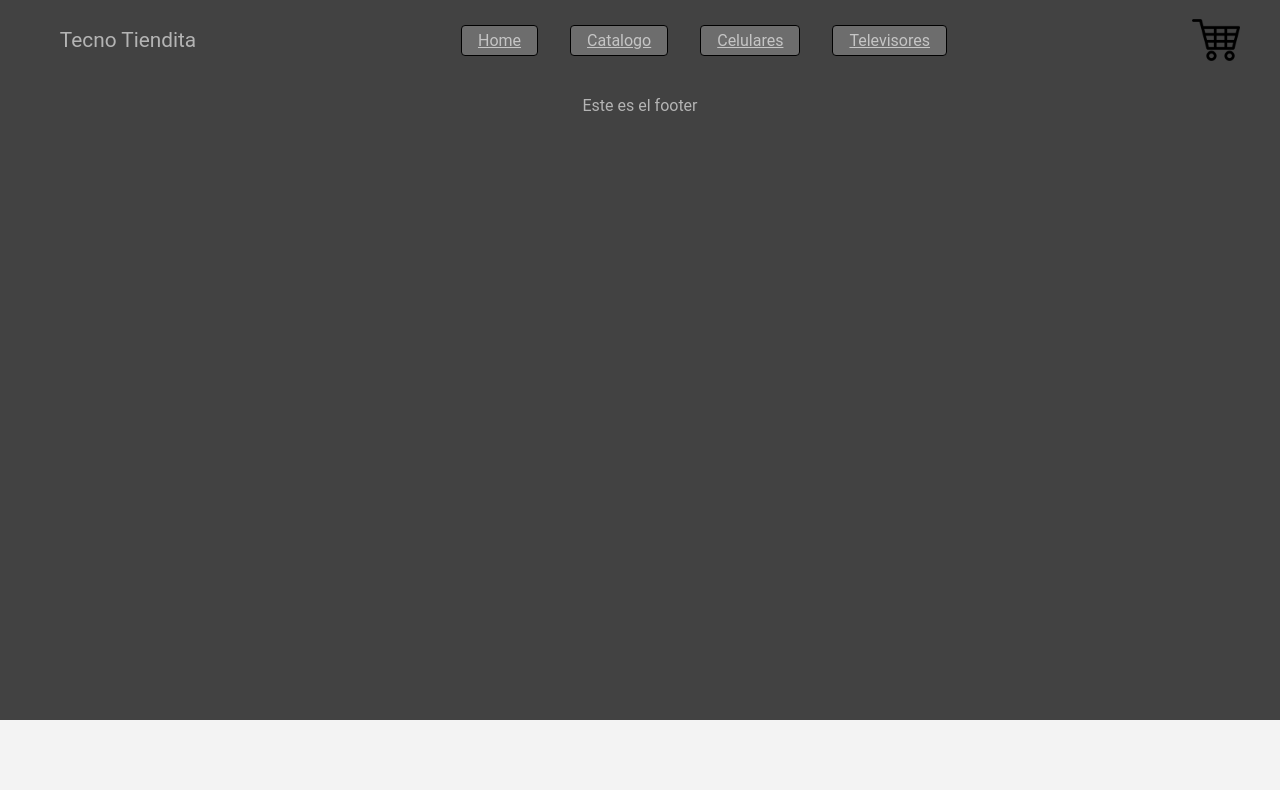
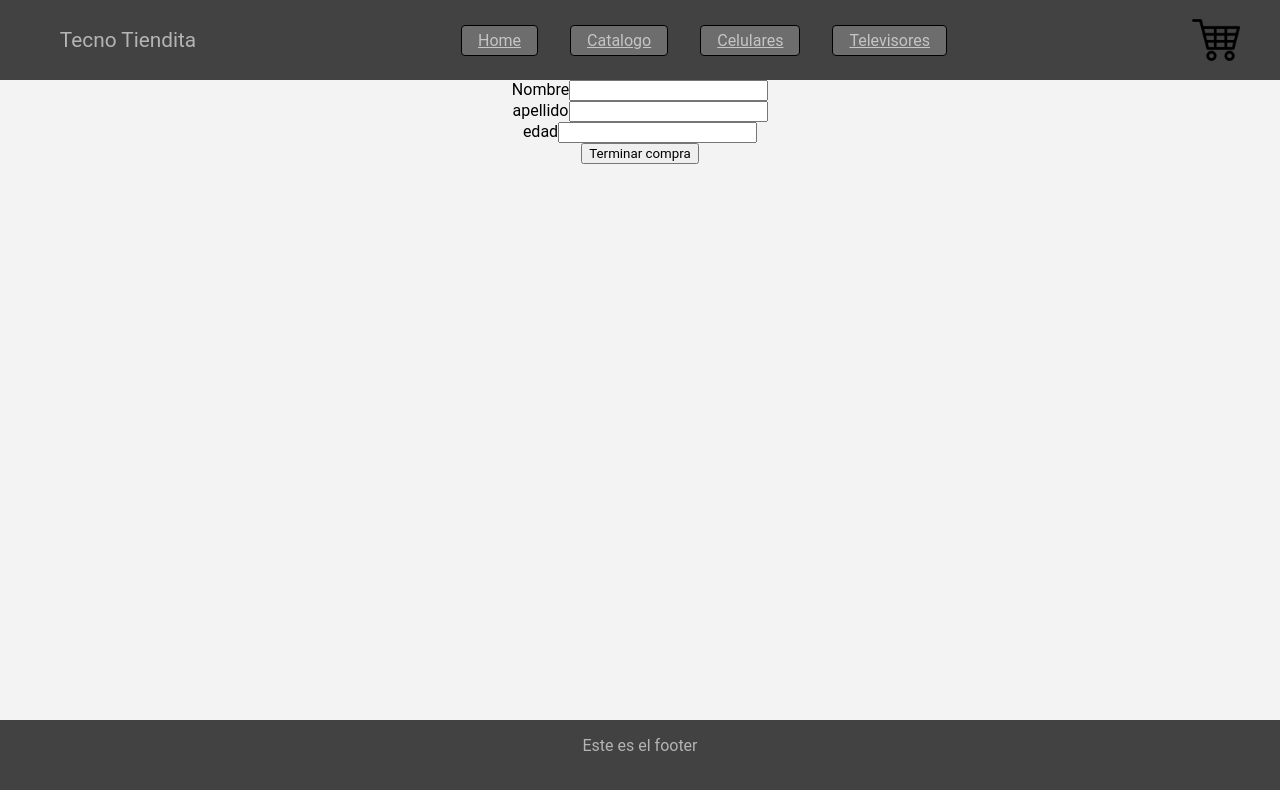
Before and after one commit to luiscarp15115/clases-reactjs-luiss, a React (Create React App) app: page /form in a window 1280 px wide. Shown: the top 790 px of the page. Built offline with nearby package versions, Linux system fonts and the light colour scheme.

Commit message:
desafio final

```diff
--- a/src/App.js
+++ b/src/App.js
@@ -8,7 +8,7 @@ import Footer from './components/Footer';
 import CartDetail from './components/CartDetail';
 import CartProvider from './store/CartContext';
 import Cart from './components/Cart';
-
+import Form from './components/Form';
 function App() {
   return (
     <div className="App">
@@ -22,6 +22,7 @@ function App() {
         <Route path='/Ofertas' element={<ItemListContainer />} ></Route>
         <Route path='/item/:itemId' element={<ItemDetailContainer />}></Route>
         <Route path='/cart' element={<Cart/>}></Route>
+        <Route path='/form' element={<Form/>}></Route>
       </Routes>
       <Footer />
       </CartProvider>
--- a/src/components/Cart.js
+++ b/src/components/Cart.js
@@ -1,12 +1,13 @@
-import React from 'react';
+import React, { useState } from 'react';
 import './Cart.css';
 import {useCartContext} from '../store/CartContext'
 import { Link } from 'react-router-dom';
 import CartDetail from './CartDetail';
 import {getFirestore, doc, getDoc, collection, addDoc} from 'firebase/firestore'
+import Form from './Form.js';
 const Cart = () => {
     const {carrito, borrarCarrito, totalcart} = useCartContext();
-
+    const [finalCompra, newFinalCompra] = useState (false)
     const order = {
         buyer: {
             name:"Luis",
@@ -17,13 +18,6 @@ const Cart = () => {
         total:totalcart
     }
 
-    const orderButton = () => {
-        const db = getFirestore();
-        const q= collection(db,'order')
-        addDoc(q, order)
-            .then(({id}) => console.log(order))
-        borrarCarrito()
-    }
     if(carrito.length === 0 ) {
         return(
             <>
@@ -33,6 +27,9 @@ const Cart = () => {
         )
     }
     else{
+        const compraForm = () => {
+            newFinalCompra(true)
+        }
 return (
         <div className='cart'>
             <h1>Carrito</h1>
@@ -42,8 +39,11 @@ return (
             }
             </div>
             <p>Total: ${totalcart}</p>
-            <button onClick={orderButton}>Terminar compra</button>
+            <button onClick={compraForm}>Terminar compra</button>
             <button onClick={()=>borrarCarrito()}>Borrar Carrito</button>
+            {finalCompra &&
+                <Form/>
+            }
         </div>
         )
     }
--- a/src/components/form.js
+++ b/src/components/form.js
@@ -0,0 +1,62 @@
+import {  useState } from "react";
+import {useCartContext} from '../store/CartContext'
+import {getFirestore, doc, getDoc, collection, addDoc} from 'firebase/firestore'
+import ItemList from "./ItemList";
+
+const Form = (props) =>{
+    const {carrito, totalcart} = useCartContext();
+    const [newName, setNewName] = useState ("")
+    const [newApellido, setNewApellido] = useState ("")
+    const [newEdad, setNewEdad] = useState ("")
+    const addName = (event) => {
+        setNewName(event.target.value)
+    }
+    const addApellido = (event) => {
+        setNewApellido(event.target.value)
+    }
+    const addEdad = (event) => {
+        setNewEdad(event.target.value)
+    }
+
+    const TerminarCompra = (event) =>{
+        event.preventDefault();
+
+        const newUser ={
+            nombre:newName,
+            apellido:newApellido,
+            edad:newEdad
+        }
+
+        const newBuy ={
+            buyer:newUser,
+            total:totalcart,
+            Item:carrito
+        }
+
+        const db = getFirestore();
+        const compras= collection(db,'order')
+        addDoc(compras, newBuy).then((({id}) => console.log(newBuy)))
+    }
+
+    return(
+        <form>
+            <div>
+                <label>Nombre</label>
+                <input type='text' onChange={addName}/>
+            </div>
+            <div>
+                <label>apellido</label>
+                <input type='text'onChange={addApellido}/>
+            </div>
+            <div>
+                <label>edad</label>
+                <input type='text'onChange={addEdad}/>
+            </div>
+            <button onClick={TerminarCompra}>Terminar compra</button>
+
+
+        </form>
+    )
+}
+
+export default Form;
```
